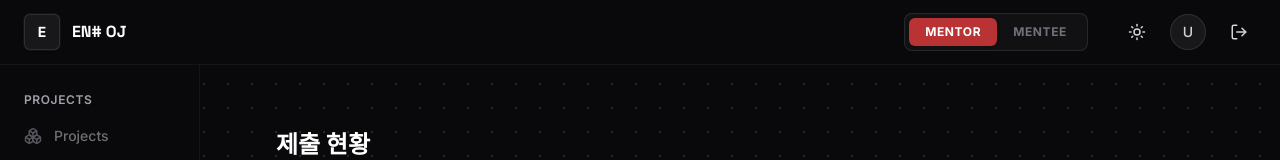
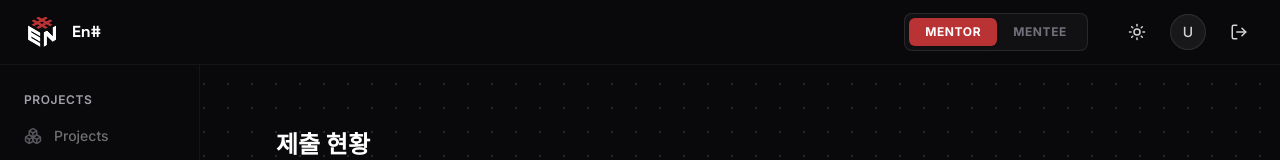
Before and after one commit to EnBuGi/Enbugi-client, a Next.js app: page /mentor/submissions in a window 1280 px wide. Shown: the top 160 px of the page. Built offline with nearby package versions, Linux system fonts and the light colour scheme; no server answers; a web font is replaced by a local one.

Commit message:
[Design] 파비콘 및 로고 수정

```diff
--- a/src/app/layout.tsx
+++ b/src/app/layout.tsx
@@ -15,8 +15,11 @@ const geistMono = Geist_Mono({
 });
 
 export const metadata: Metadata = {
-  title: 'EN# OJ',
+  title: 'En#',
   description: 'En# Online Judge',
+  icons: {
+    icon: '/favicon.svg',
+  },
 };
 
 export default function RootLayout({
--- a/src/shared/components/layout/Header.tsx
+++ b/src/shared/components/layout/Header.tsx
@@ -22,10 +22,10 @@ export function Header({ centerSlot, rightSlot }: HeaderProps) {
         {/* Left: Logo + Nav */}
         <div className="flex items-center gap-8">
           <Link href="/" className="flex items-center gap-3 shrink-0">
-            <div className="grid h-9 w-9 place-items-center rounded-md border border-white/10 bg-surface shadow-sm ring-1 ring-white/5">
-              <span className="text-sm font-bold">E</span>
+            <div className="flex h-9 w-9 items-center justify-center overflow-hidden">
+              <img src="/favicon.svg" alt="Logo" className="w-full h-full object-contain" />
             </div>
-            <div className="font-display font-bold text-main">EN# OJ</div>
+            <div className="font-display font-bold text-main">En#</div>
           </Link>
 
           {/* Center: (mentee) header nav slot */}
```
Also changed, not shown: public/favicon.svg (added).
